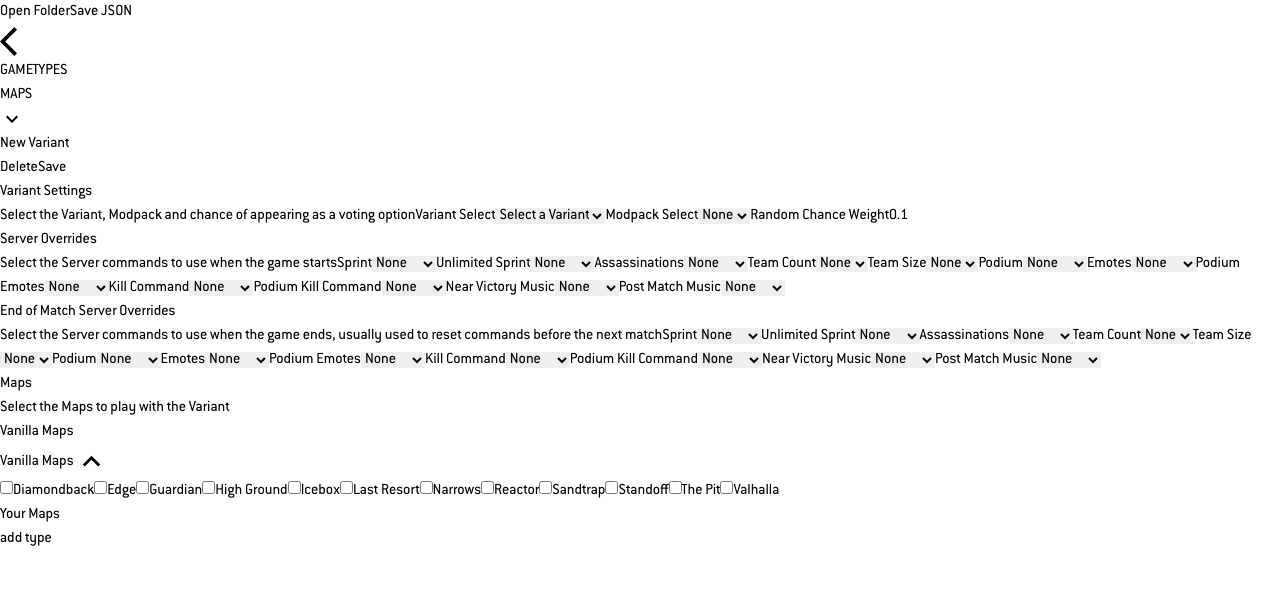
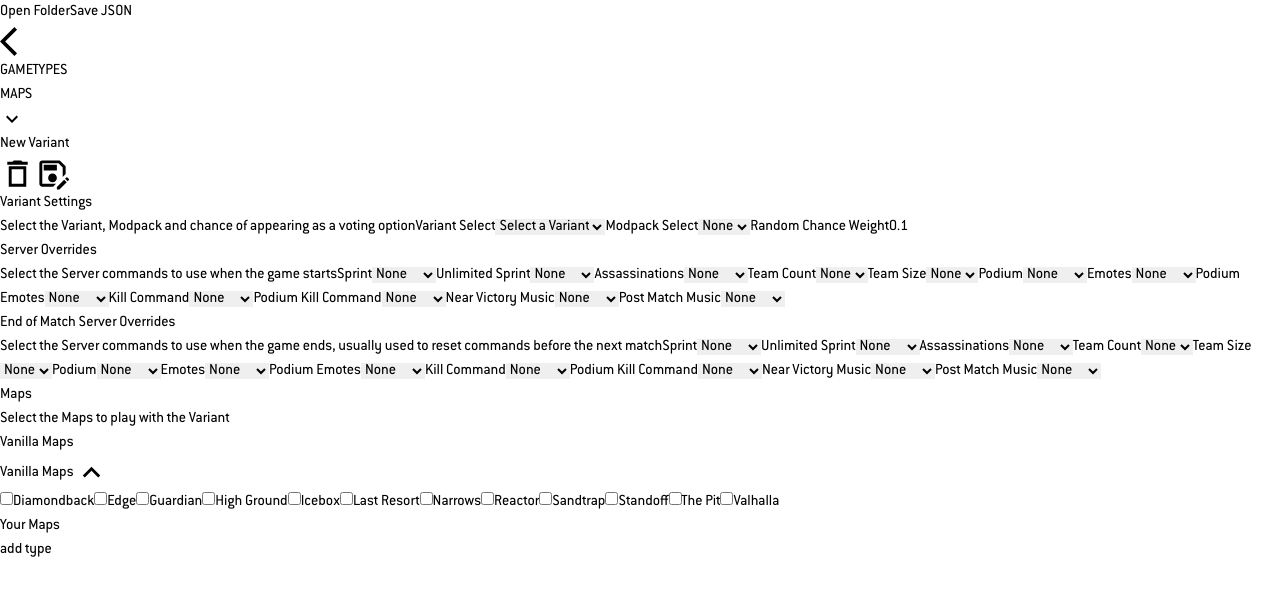
Before and after one commit to The-Nightman/EDResurgence-VotingJSON-Builder, a React (Vite) app: page / in a window 1280 px wide. Both pictures are taken after a click on the button "add type". Shown: the top 596 px of the page. Built offline with nearby package versions, Linux system fonts and the light colour scheme.

Commit message:
update type form header button layout and replace button text with icons

```diff
--- a/src/components/TypeForm.tsx
+++ b/src/components/TypeForm.tsx
@@ -3,8 +3,10 @@ import { MapObj, MapsVariantsData, ModData, TypeObj } from "../interfaces";
 import { mods } from "../mods";
 import { Tooltip } from "@mui/material";
 import {
+  DeleteOutlineSharp,
   KeyboardArrowDownOutlined,
   KeyboardArrowUpOutlined,
+  SaveAsOutlined,
 } from "@mui/icons-material";
 
 interface TypeFormProps {
@@ -209,31 +211,33 @@ export const TypeForm = ({
                 : typeFormData.typeName}
             </h2>
           </div>
+          <div className="flex flex-row gap-6">
             {/* Delete button */}
             <button
               title="Delete Type"
               aria-label="Delete Type"
               aria-description="Remove the Game Type from the JSON data"
-            className="text-2xl"
+              className="h-8 w-10 text-2xl"
               // type="button" to prevent form submission behaviour
               type="button"
               // onClick event to handle the deletion of the type
               // calls the handleSaveDelete callback fn with the typeFormData and "delete" operation
               onClick={() => handleSaveDelete(typeFormData, "delete")}
             >
-            Delete
+              <DeleteOutlineSharp fontSize="large" />
             </button>
             {/* Save button */}
             <button
-            title="Save Type"
-            aria-label="Save Type"
+              title="Save/Update Type"
+              aria-label="Save or Update Type"
               aria-description="Save or Update Game Types to be written to the JSON"
-            className="text-2xl"
+              className="h-8 w-12 text-2xl"
               // uses form submission behaviour to call the form onSubmit event
               type="submit"
             >
-            Save
+              <SaveAsOutlined fontSize="large" />
             </button>
+          </div>
         </div>
         {/* Main form content */}
         <div className={`${formState.formCollapsed && "hidden"}`}>
```
Lines whose indentation alone changed are shown as unchanged.
